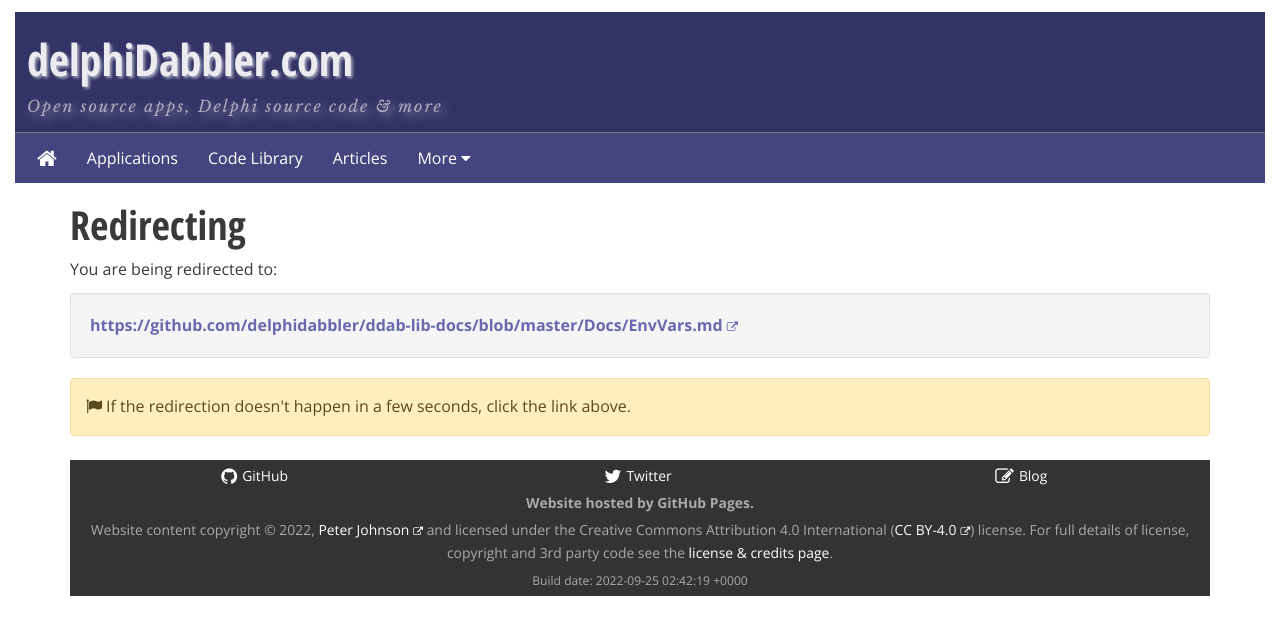
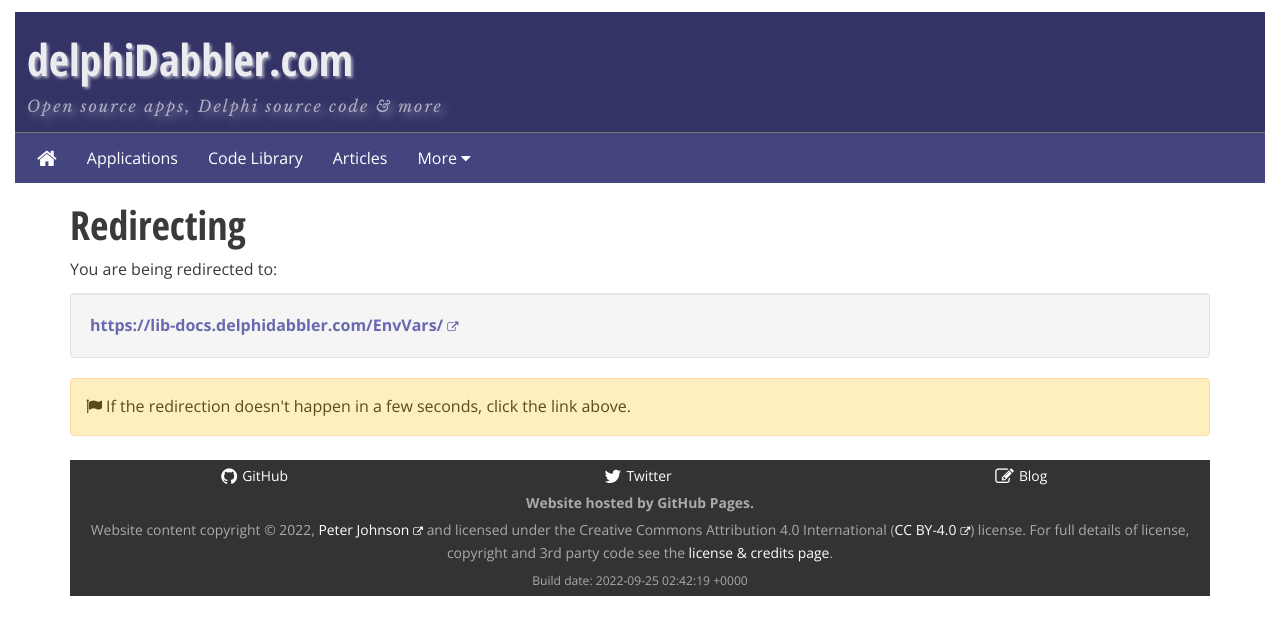
Before and after one commit to delphidabbler/delphidabbler.github.io, a Jekyll site: the page built from url/envvars-docs.html, in a window 1280 px wide. Shown: the top 635 px of the page. Built offline with Jekyll 4.4.1, drawn with Linux system fonts in a browser that asks for light colours; nearby versions of some CDN libraries; comment, search, counter and statistics services are not loaded; some of the changed lines change nothing that is shown.

Commit message:
Update envvars-docs.html
Change URL to li-docs.delphidabbler.com site

```diff
--- a/url/envvars-docs.html
+++ b/url/envvars-docs.html
@@ -1,5 +1,5 @@
 ---
 layout: url-redirect
-redirect-url: https://github.com/delphidabbler/ddab-lib-docs/blob/master/Docs/EnvVars.md
+redirect-url: https://lib-docs.delphidabbler.com/EnvVars/
 title: Redirecting...
 ---
```
